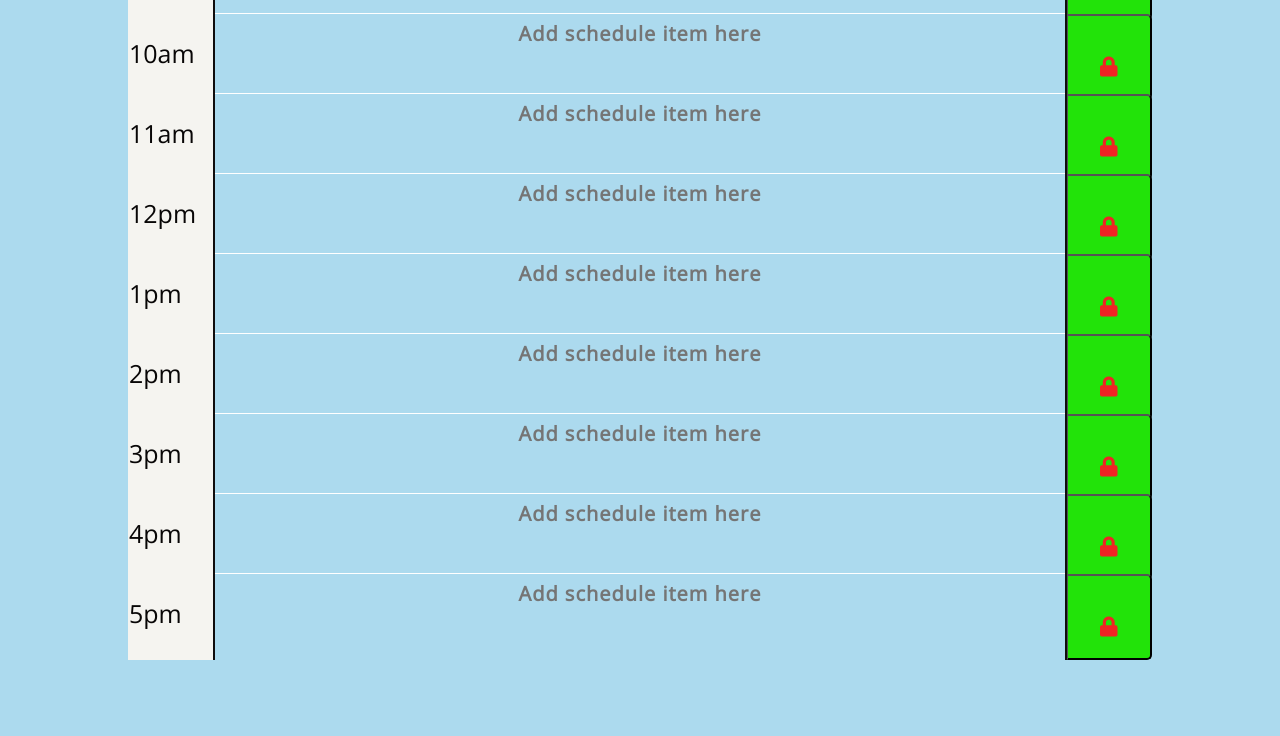
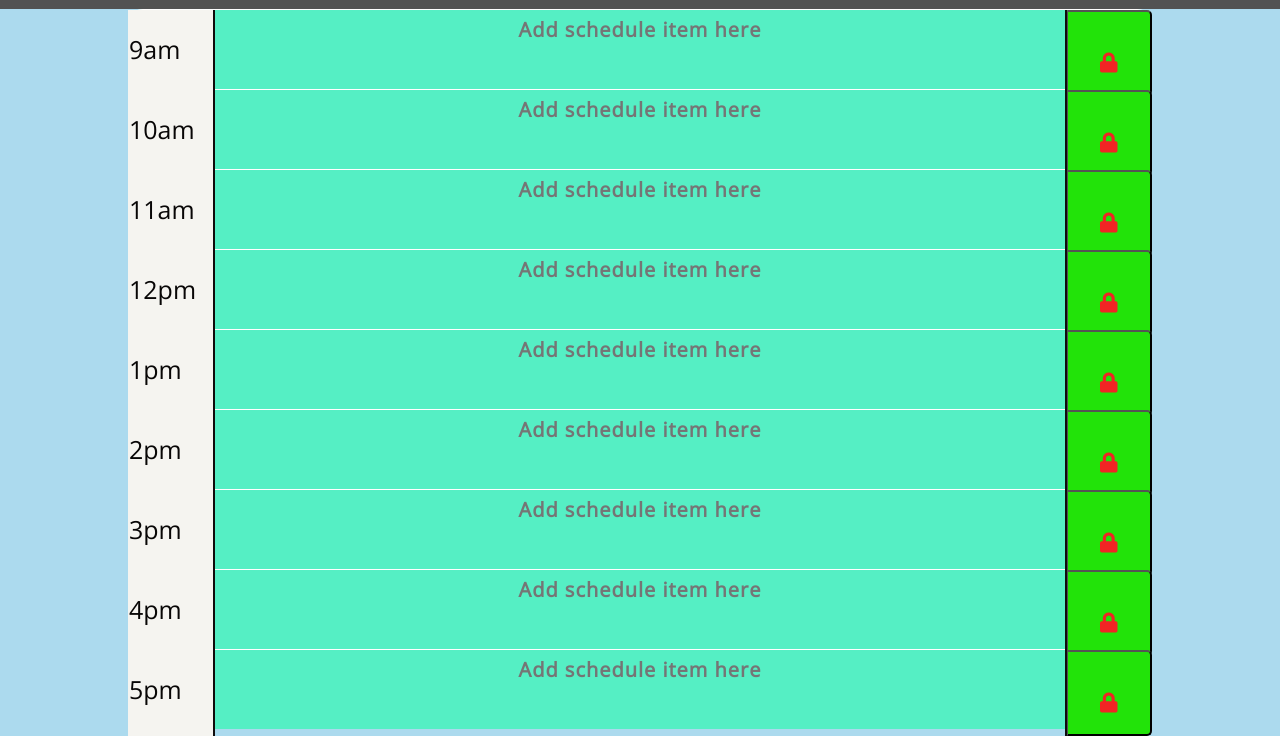
Before and after one commit to MaximosSarmpas/Max-work-day-scheduler, a plain HTML site: page index.html in a window 1280 px wide. Shown: the part 229-965 px from the top of the page. Before the commit the page ends 889 px from the top, so only its background shows below. Drawn offline with nearby package versions, Linux system fonts and the light colour scheme.

Commit message:
Update index.html
set up properly script,js in to html

```diff
--- a/index.html
+++ b/index.html
@@ -110,6 +110,6 @@
       crossorigin="anonymous"
       referrerpolicy="no-referrer"
     ></script>
-    <script src="dist/script.js"></script>
+    <script src="script.js"></script>
   </body>
 </html>
```
